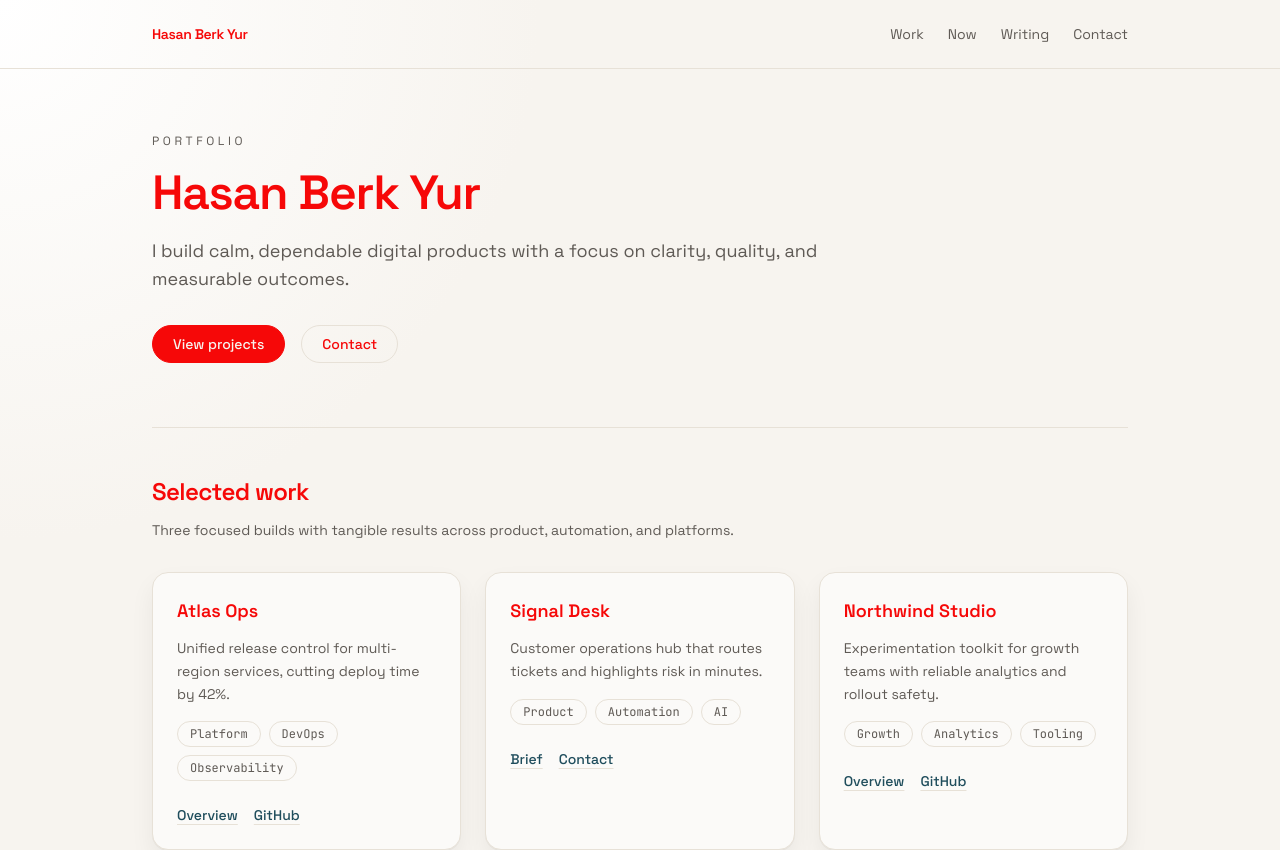
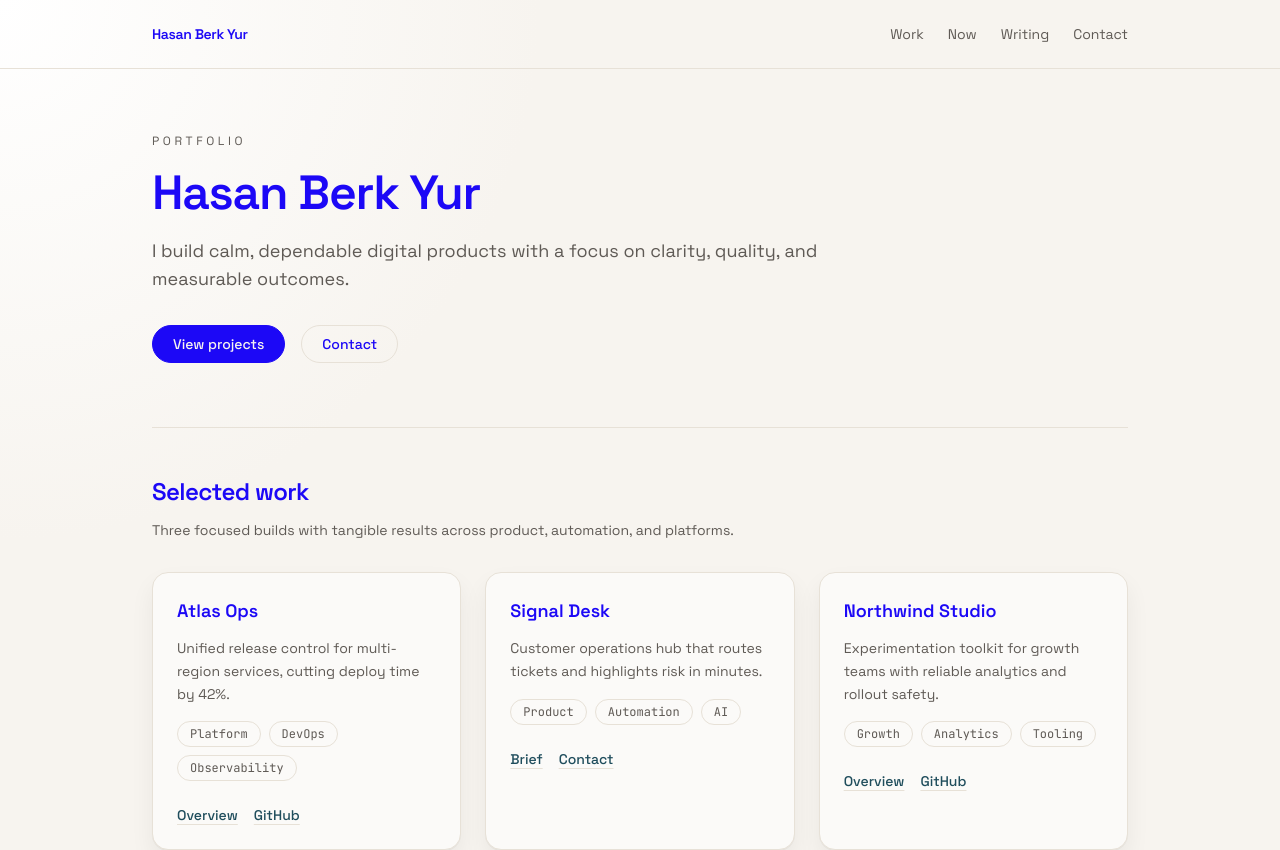
Before and after one commit to hasanberkyur/personal-website, a Next.js app: page / in a window 1280 px wide. Shown: the top 850 px of the page. Built offline with nearby package versions, Linux system fonts and the light colour scheme.

Commit message:
style: changing the text color to blue

```diff
--- a/app/globals.css
+++ b/app/globals.css
@@ -4,7 +4,7 @@
 :root {
   --color-bg: #f7f4ef;
   --color-bg-alt: #fbfaf8;
-  --color-text: #f60808;
+  --color-text: #1c08f6;
   --color-muted: #5f5a55;
   --color-accent: #1f4d5c;
   --color-border: #e7e1d7;
```
